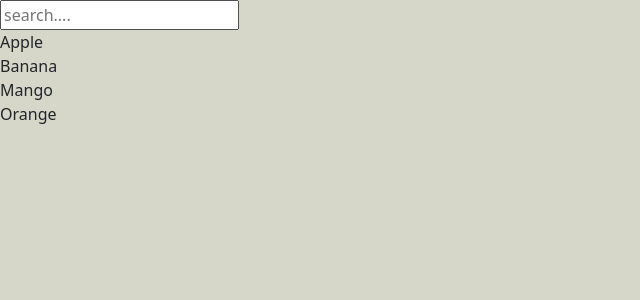
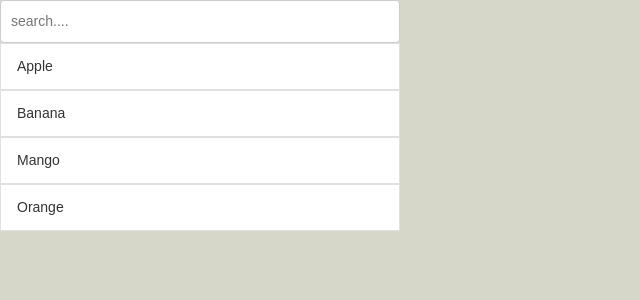
Before and after one commit to Harikrishna102024/uiDev, an Angular app: page / in a window 1280 px wide. Shown: the top 300 px of the page, without its empty margins (0-640 px from the left). Built offline with nearby package versions, Linux system fonts and the light colour scheme.

Commit message:
dropdown c[piloty

```diff
--- a/src/app/ui-things/ui-things.component.html
+++ b/src/app/ui-things/ui-things.component.html
@@ -1,5 +1,6 @@
 <div class="dropdown">
     <input
+    class="inputBox"
     type="text"
     placeholder="search...."
     [(ngModel)]="searchText"
--- a/src/app/ui-things/ui-things.component.scss
+++ b/src/app/ui-things/ui-things.component.scss
@@ -0,0 +1,45 @@
+.dropdown {
+    position: relative;
+    width: 100%;
+    max-width: 400px;
+    font-family: Arial, sans-serif;
+
+
+    .dropdown-content{
+        padding: 12px 16px;
+        background-color: #fff;
+        border: 1px solid #e0e0e0;
+        cursor: pointer;
+        transition: all 0.2s ease;
+        font-size: 14px;
+        color: #333;
+
+        &:hover {
+            background-color: #f5f5f5;
+            padding-left: 20px;
+        }
+
+        &:active {
+            background-color: #e8f5e9;
+        }
+    }
+
+    .inputBox {
+        padding: 10px;
+        border: 1px solid #ccc;
+        border-radius: 4px;
+        font-size: 14px;
+        color: #333;
+        width: 100%;
+        transition: border-color 0.2s ease;
+
+        &:focus {
+            border-color: #007bff;
+            outline: none;
+        }
+
+        &:hover {
+            border-color: #888;
+        }
+    }
+}
```
